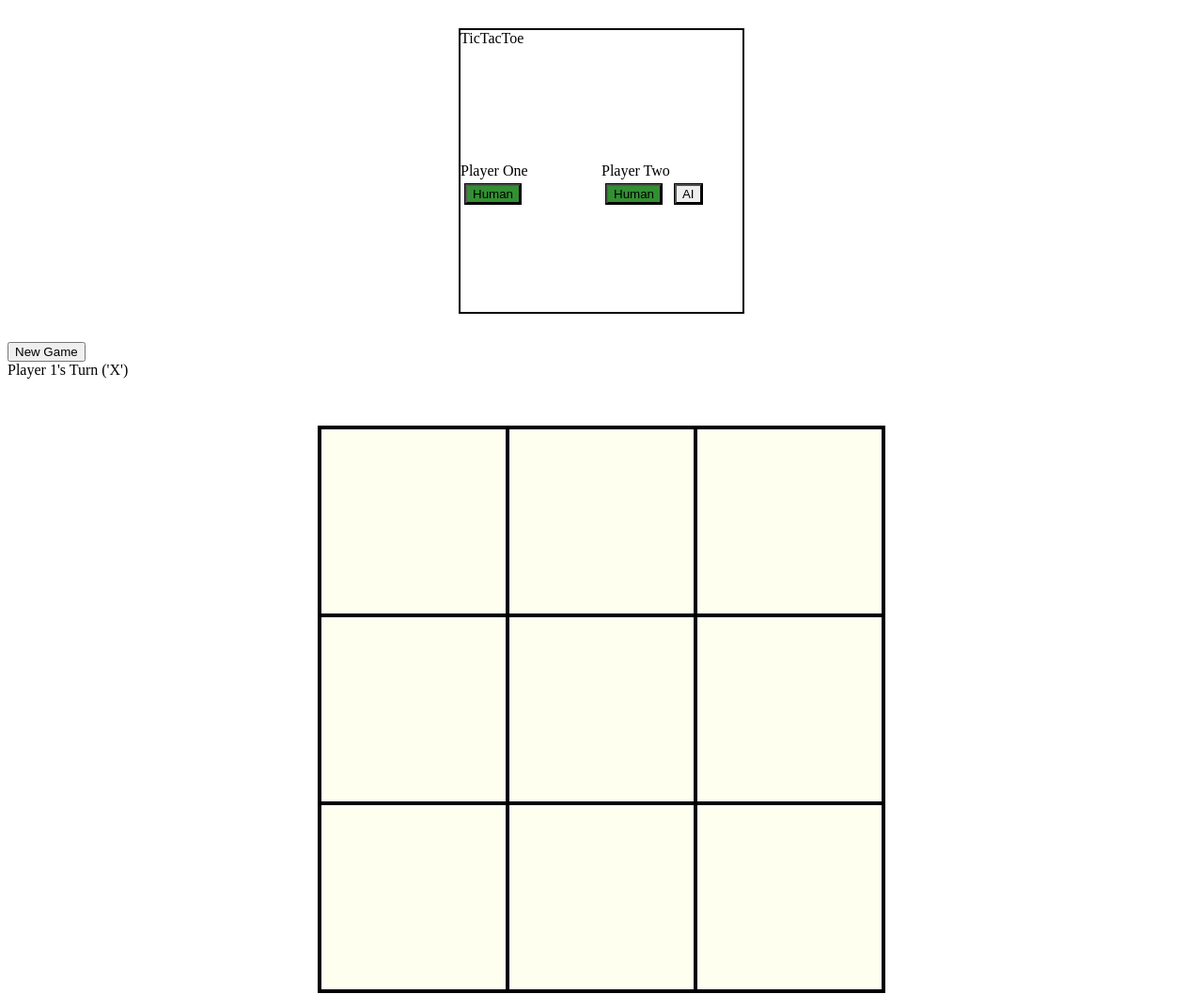
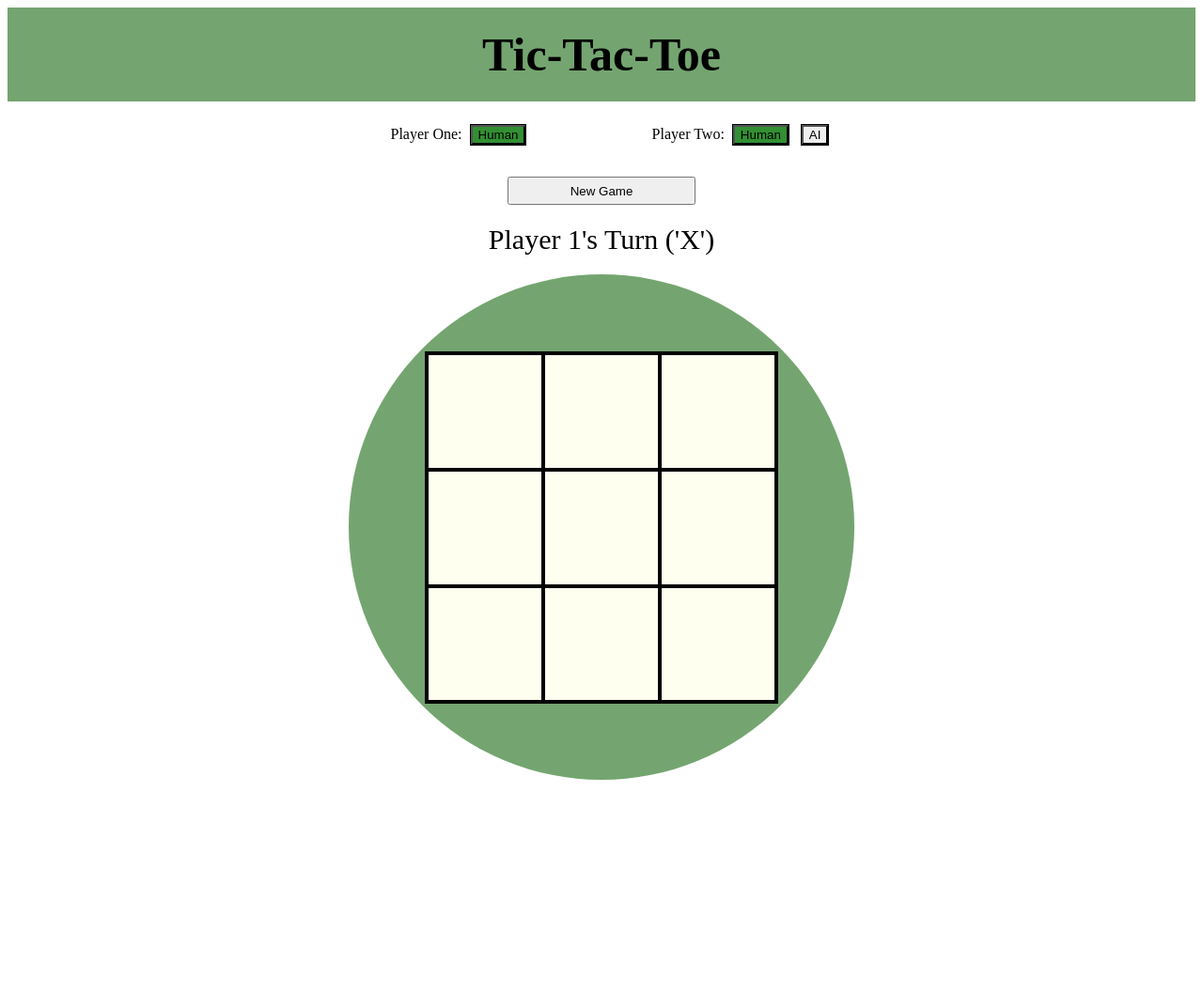
Before and after one commit to Zach-Adcock/Tic-Tac-Toe, a plain HTML site: page index.html in a window 1280 px wide. Shown: the whole page at 94% size. After the commit the page ends 838 px from the top, so only its background shows below. Drawn offline with Linux system fonts and the light colour scheme.

Commit message:
Responsive styling added

```diff
--- a/TicTacToeCSS.css
+++ b/TicTacToeCSS.css
@@ -1,20 +1,39 @@
-
-
-.gameboard {
-    width: 600px;
-    height: 600px;
-    margin: 50px auto 50px auto;
-
-    border: 2px solid black;
-
-
-    display: grid;
-    grid: repeat(3, 1fr) / repeat(3, 1fr);
+.wrapper {
+    max-width: 100%;
+    margin: 0 auto;
+}
+.main{
+    display: flex;
+    flex-direction: column;
 }
 
+.new-game{
+    width: 200px;
+    height: 30px;
+    margin: 0px auto 20px auto;
+}
 
+.header-background {
+    background-color: rgba(89, 148, 84, 0.836);
+}
+.game-title{
+    max-width: 100%;
+    height: 40px;
+    width: 85%;
+    font-size: 50px;
+    font-weight: bold;
+    margin: 30px auto 30px auto;
+    display: flex;
+    justify-content: center;
+    align-items: center;
+}
 
-.gamesquare {
+.gamesquare{
+    display: flex;
+    justify-content: center;
+    align-items: center;
+    font-size: 10vw;
+
     border: 2px solid black;
     background-color: ivory;
 }
@@ -25,22 +44,21 @@
 
 
 .setup-container {
-    border: 2px solid black;
+    /* border: 2px solid black; */
     display: flex;
-    margin: 30px auto;
-    width: 300px;
-    height: 300px;
-    flex-wrap: wrap;
+    flex-direction: column;
+    margin: 15px auto;
+    max-width: 90%;
+    height: 110px;
 }
 
-.setup-container .player-one-setup{
-    flex: 1;
-
+.setup-container > div {
+    margin: 10px auto;
 }
 
-.setup-container .player-two-setup{
+.setup-container .player-one-setup, .player-two-setup{
     flex: 1;
-
+    text-align:center;
 }
 .setup-container .player-selector{
     outline: .5px solid black;
@@ -49,17 +67,152 @@
     border-radius: 0;
 }
 
-.setup-container .player-selector:hover{
+.player-selector:hover{
     transform: scale(1.1);
     outline-width: 4px;
 }
 
 
-.setup-container .game-title{
-    width: 100%;
-    height: 30px;
-}
-
 .player-selector.active{
     background-color: rgb(50, 143, 50);
 }
+
+.main > div {
+    display: flex;
+    justify-content: center;
+}
+
+.turn-indicator, .endgame-message{
+    font-size: 30px;
+    margin-bottom: 10px;
+}
+
+.gameboard {
+    width: 66vw;
+    height: 66vw;
+    margin: 50px auto 50px auto;
+    border: 2px solid black;
+    display: grid;
+    grid: repeat(3, 1fr) / repeat(3, 1fr);
+}
+
+.game-container{
+    z-index:2;
+
+}
+
+.circle {
+    max-width: 100%;
+    border-radius: 50%;
+    background-color: rgba(89, 148, 84, 0.836);
+}
+
+@media only screen and (min-width: 750px) {
+    .wrapper{
+        max-width: 100%;
+    }
+    .main {
+        display: flex;
+        align-items: center;
+    }
+    .setup-container {
+        /* border: 2px solid black; */
+        display: flex;
+        flex-direction: row;
+        margin: 10px auto;
+        max-width: 90%;
+        height: 60px;
+    }
+    .setup-container .player-one-setup, .player-two-setup{
+        flex: 1;
+        text-align:center;
+        width: 300px;
+        height: 50px;
+    }
+    .new-game{
+        width: 200px;
+        height: 30px;
+        margin: 0px auto 20px auto;
+    }
+    .turn-indicator, .endgame-message{
+        font-size: 30px;
+        margin-bottom: 20px;
+    }
+    .gameboard {
+        width: 40vw;
+        height: 40vw;
+        margin: 0px auto 50px auto;
+        border: 2px solid black;
+        display: grid;
+        grid: repeat(3, 1fr) / repeat(3, 1fr);
+        position: relative;
+        top: 26px;
+    }
+    .circle {
+        align-items: center;
+        width: 58vw;
+        height: 58vw;
+        border-radius: 50%;
+    }
+    .gamesquare{
+        display: flex;
+        justify-content: center;
+        align-items: center;
+        font-size: 7vw;
+    }
+    .header-background {
+        width: 100%;
+    }
+
+}
+
+@media only screen and (min-width: 1030px) {
+    .gameboard {
+        width: 29vw;
+        height: 29vw;
+    }
+    .circle {
+        align-items: center;
+        width: 42vw;
+        height: 42vw;
+    }
+    .gamesquare{
+        display: flex;
+        font-size: 7vw;
+    }
+}
+
+@media only screen and (min-width: 1430px) {
+    .gameboard {
+        width: 23vw;
+        height: 23vw;
+    }
+    .circle {
+        align-items: center;
+        width: 35vw;
+        height: 35vw;
+    }
+    .gamesquare{
+        display: flex;
+        font-size: 6vw;
+    }
+}
+
+@media only screen and (min-width: 1700px) {
+    .gameboard {
+        width: 21vw;
+        height: 21vw;
+        top: 26px;
+    }
+    .circle {
+        align-items: center;
+        width: 31vw;
+        height: 31vw;
+    }
+    .gamesquare{
+        display: flex;
+        justify-content: center;
+        align-items: center;
+        font-size: 5vw;
+    }
+}
--- a/TicTacToeJS.js
+++ b/TicTacToeJS.js
@@ -7,6 +7,7 @@ const displayController = ( () => {
     const setupContainer = document.querySelector('.setup-container');
     const gameContainer = document.querySelector('.game-container');
     const gameTitle = document.querySelector('.game-title');
+    const displayCircle = document.querySelector('.circle');
     const playerOneTitle = document.querySelector('.player-one-title');
     const playerTwoTitle = document.querySelector('.player-two-title');
     const playerOneSelector = document.querySelector('#player-one-human-selector');
@@ -38,7 +39,7 @@ const displayController = ( () => {
 
 
     return {
-        mainDiv, setupContainer, gameTitle, gameContainer, playerOneTitle, playerTwoTitle,
+        mainDiv, setupContainer, gameTitle, gameContainer, displayCircle, playerOneTitle, playerTwoTitle,
         playerOneSelector, playerTwoSelector, AITwoSelector, newGameBtn
     }
 })();
@@ -199,6 +200,7 @@ const gamePlay = (() => {
         if (getGameOver() === true || getGameOver() === 'tie') {
             endGame();
         };
+        currentTurnMessage();
     }
 
     //Check to see if game is over
@@ -242,7 +244,7 @@ const gamePlay = (() => {
             endMessage.innerText = `This round is a tie.`;
         };
         let parentNode = displayController.mainDiv; //Display winning (or tie) game message
-        let childNode = displayController.gameContainer;
+        let childNode = displayController.displayCircle;
         parentNode.insertBefore(endMessage, childNode);
     }
 
--- a/index.html
+++ b/index.html
@@ -3,25 +3,28 @@
     <title>TicTacToe</title>
     <link href="TicTacToeCSS.css" rel="stylesheet">
     <script src="TicTacToejs.js" defer></script>
-
+    <meta name="viewport" content="width=device-width, initial-scale=1.0">
 </head>
 
 
 <body>
+<div class="wrapper">
 <main class="main">
-
-
+    <div class="header-background">
+        <div class="game-title">Tic-Tac-Toe</div>
+    </div>
     <div class="setup-container">
-        <div class="game-title">TicTacToe</div>
         <div class="player-one-setup">
-            <div class="player-one-title">Player One</div>
+            <div class="player-one-title">Player One:
                 <button class="player-selector active" id="player-one-human-selector">Human</button>
+            </div>
         </div>
 
         <div class="player-two-setup">
-            <div class="player-two-title">Player Two</div>
+            <div class="player-two-title">Player Two:
                 <button class="player-selector active" id="player-two-human-selector">Human</button>
                 <button class="player-selector" id="player-two-AI-selector">AI</button>
+            </div>
         </div>
     </div>
 
@@ -29,7 +32,7 @@
     <button class="new-game">New Game</button>
 
     <div class='turn-indicator'></div>
-
+    <div class='circle'>
         <div class='game-container'>
         <div class="gameboard">
             <div class="gamesquare" id="square-1"></div>
@@ -44,7 +47,7 @@
 
         </div>
         </div>
-
+    </div>
 
 
 
@@ -53,4 +56,5 @@
 
 
 </main>
+</div>
 </body>
```
Also changed, not shown: Images - TicTacToe/Screen Shot 2021-10-07 at 3.16.04 PM.png (added), 1 other file. Lines whose indentation alone changed are shown as unchanged.
